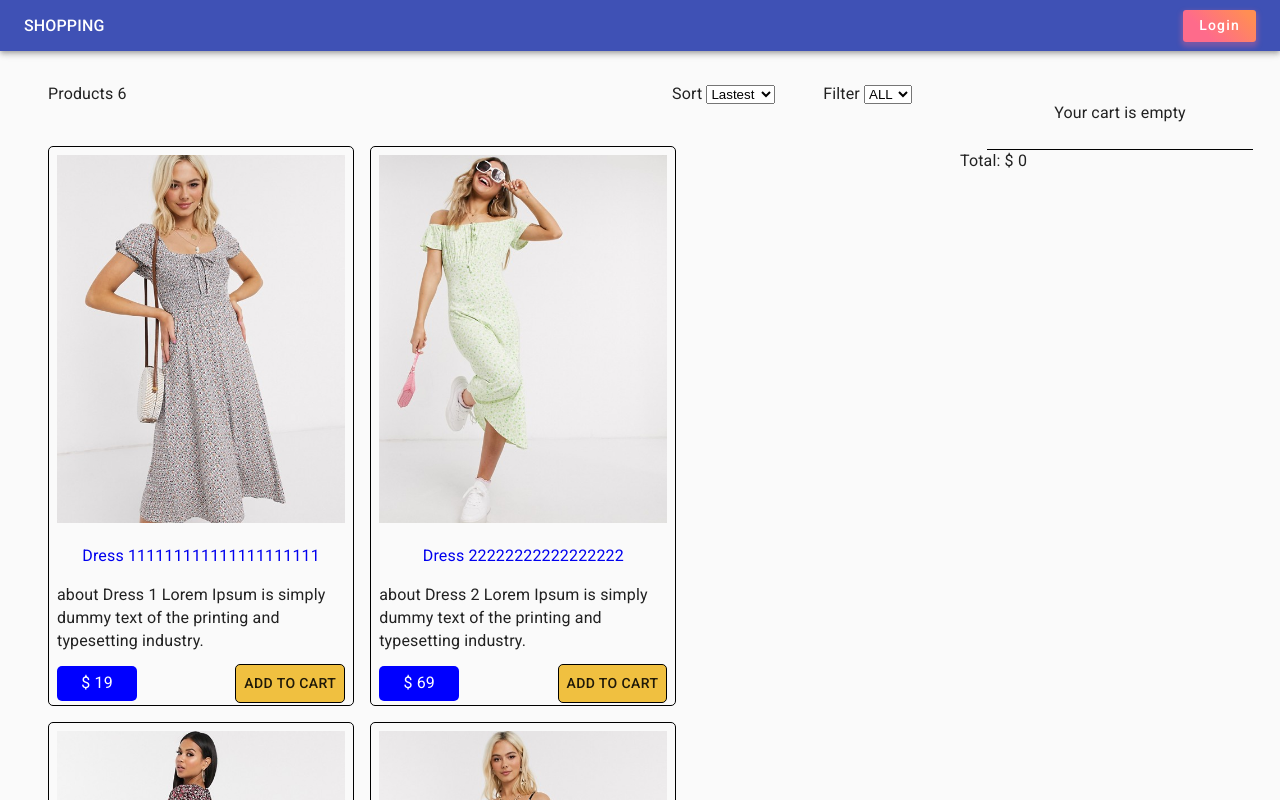
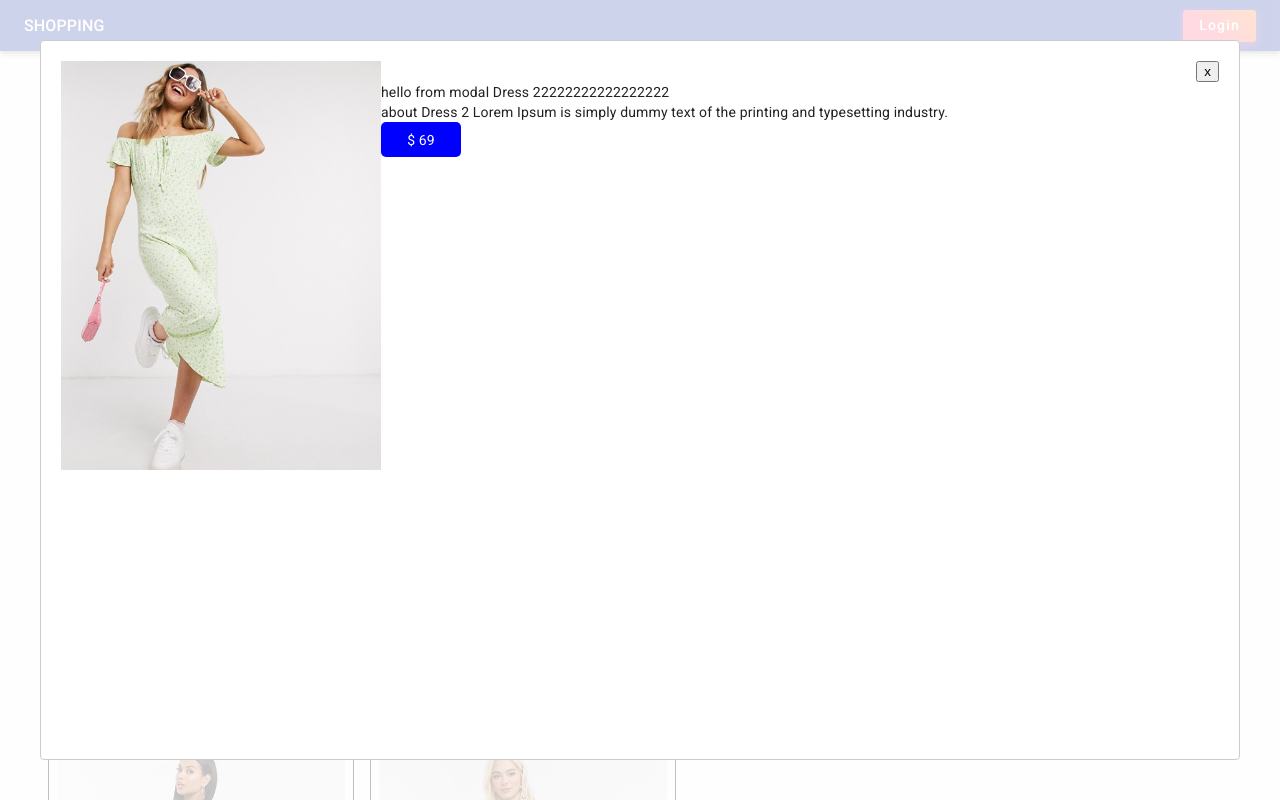
Before and after one commit to hthanhlong/shoppingcard, a React (Create React App) app in the folder shopping/: page / in a window 1280 px wide. Both pictures are taken after a click on the link "Dress 22222222222222222". Shown: the top 800 px of the page. Built offline with nearby package versions, Linux system fonts and the light colour scheme.

Commit message:
update modal

```diff
--- a/shopping/package.json
+++ b/shopping/package.json
@@ -12,6 +12,8 @@
     "classname": "0.0.0",
     "react": "^16.13.1",
     "react-dom": "^16.13.1",
+    "react-modal": "^3.11.2",
+    "react-reveal": "^1.2.2",
     "react-router-dom": "^5.2.0",
     "react-scripts": "3.4.1"
   },
--- a/shopping/src/App.css
+++ b/shopping/src/App.css
@@ -42,4 +42,7 @@ footer {
 
 .sidebararea {
   flex: 1 20rem;
+  display: flex;
+  flex-direction: column;
+  align-items: center;
 }
--- a/shopping/src/App.js
+++ b/shopping/src/App.js
@@ -6,16 +6,18 @@ import data from "./data.json";
 import Products from "./Components/products/Products";
 import Filter from "./Components/filter/Filter";
 import Cart from "./Components/Cart/Cart";
-import { purple } from "@material-ui/core/colors";
 
 function App() {
   const intialState = data.products;
   const [products, setProducts] = useState(intialState);
   const [size, setSize] = useState("");
   const [productsort, setProductsort] = useState("");
-  const [cartItem, setCartItem] = useState([]);
 
-  console.log(cartItem);
+  const [cartItem, setCartItem] = useState(
+    localStorage.getItem("cartItems")
+      ? JSON.parse(localStorage.getItem("cartItems"))
+      : []
+  );
 
   /// Quan ly filter
   const handleOnChangeFilter = (e) => {
@@ -79,17 +81,27 @@ function App() {
         item.count++;
         alreadyInCart = true;
       }
+      localStorage.setItem("cartItems", JSON.stringify(newCartItem));
     });
     if (!alreadyInCart) {
       // them san pham moi
       newCartItem.push({ ...product, count: 1 });
     }
     setCartItem(newCartItem); /// set gia trị cho mảng
+    localStorage.setItem("cartItems", JSON.stringify(newCartItem));
   };
 
   /// Remove Item in Cart
   const handleRemoveItem = (product) => {
-    setCartItem(cartItem.filter((item) => item._id !== product._id));
+    const cartItems = cartItem.filter((item) => item._id !== product._id);
+    setCartItem(cartItems);
+    localStorage.setItem("cartItems", JSON.stringify(cartItems));
+  };
+
+  const handleSubmitform = (order) => {
+    alert("Need to order");
+
+    console.log(order);
   };
 
   return (
@@ -112,7 +124,11 @@ function App() {
               <Products products={products} handleAddToCart={handleAddToCart} />
             </div>
             <div className="sidebararea">
-              <Cart cartItem={cartItem} handleRemoveItem={handleRemoveItem} />
+              <Cart
+                cartItem={cartItem}
+                handleRemoveItem={handleRemoveItem}
+                handleSubmitform2={handleSubmitform}
+              />
             </div>
           </div>
         </main>
--- a/shopping/src/Components/Cart/Cart.jsx
+++ b/shopping/src/Components/Cart/Cart.jsx
@@ -1,8 +1,30 @@
-import React from "react";
+import React, { useState } from "react";
 import "./styles.css";
+import { Fade, Zoom } from "react-reveal";
 
 const Cart = (props) => {
-  const { cartItem, handleRemoveItem } = props;
+  const { cartItem, handleRemoveItem, handleSubmitform2 } = props;
+  const [isOpenForm, setIsOpenForm] = useState(false);
+  const [name, setName] = useState("");
+  const [email, setEmail] = useState("");
+  const [address, setAddress] = useState("");
+
+  const handleOnChange = (e) => {
+    setName((e.target.name = e.target.value));
+    setEmail((e.target.email = e.target.value));
+    setAddress((e.target.address = e.target.value));
+  };
+
+  const handleSubmitform = (e) => {
+    e.preventDefault();
+    const order = {
+      name,
+      email,
+      address,
+      cartItem,
+    };
+    handleSubmitform2(order);
+  };
 
   return (
     <div className="cartcontent">
@@ -11,6 +33,7 @@ const Cart = (props) => {
           ? "Your cart is empty"
           : `You have ${cartItem.length} items in your cart`}
       </div>
+      <Fade left cascade>
         <div className="cartitem">
           {cartItem.map((item) => (
             <ul key={item._id}>
@@ -33,9 +56,61 @@ const Cart = (props) => {
             </ul>
           ))}
         </div>
+      </Fade>
+      {cartItem.length !== 0 && (
+        <div>
           <div className="cartbutton">
             Total: $ {cartItem.reduce((a, c) => a + c.price * c.count, 0)}
+            <div>
+              <button onClick={() => setIsOpenForm(!isOpenForm)}>
+                Proceed
+              </button>
             </div>
+          </div>
+        </div>
+      )}
+      {!isOpenForm ? (
+        ""
+      ) : (
+        <Zoom>
+          <div className="form">
+            <form>
+              <div className="formgroup">
+                <label>Name</label>
+                <input
+                  type="text"
+                  required
+                  name="name"
+                  onChange={handleOnChange}
+                ></input>
+              </div>
+              <div className="formgroup">
+                <label>Email</label>
+                <input
+                  type="email"
+                  required
+                  name="name"
+                  onChange={handleOnChange}
+                ></input>
+              </div>
+              <div className="formgroup">
+                <label>Address</label>
+                <input
+                  type="text"
+                  name="address"
+                  required
+                  onChange={handleOnChange}
+                ></input>
+              </div>
+              <div className="submitbutton">
+                <button type="submit" onClick={handleSubmitform}>
+                  Check Out
+                </button>
+              </div>
+            </form>
+          </div>
+        </Zoom>
+      )}
     </div>
   );
 };
--- a/shopping/src/Components/Cart/styles.css
+++ b/shopping/src/Components/Cart/styles.css
@@ -1,6 +1,7 @@
 .cartcontent {
   display: flex;
   flex-direction: column;
+  align-items: center;
 }
 .cartcount {
   display: flex;
@@ -20,9 +21,40 @@
   list-style: none;
   display: flex;
 }
+.carttitle {
+  word-wrap: break-word;
+  max-width: 15rem;
+}
 
 .cartitem img {
   width: 3rem;
   flex: 0 1;
   margin-right: 0.5rem;
 }
+.cartbutton {
+  display: flex;
+  align-items: flex-end;
+  flex-direction: column;
+  margin-left: 10rem;
+}
+/* form */
+.form {
+  display: flex;
+  flex-direction: column;
+  margin-top: 5rem;
+  align-items: center;
+  background-color: coral;
+  border-radius: 2px;
+  width: 20rem;
+}
+
+.formgroup {
+  margin: 2rem 0;
+  display: flex;
+  justify-content: space-between;
+  width: 18rem;
+}
+.submitbutton {
+  margin: 2rem 0;
+  text-align: center;
+}
--- a/shopping/src/Components/products/Products.jsx
+++ b/shopping/src/Components/products/Products.jsx
@@ -1,17 +1,37 @@
-import React from "react";
+import React, { useState } from "react";
 import "./styles.css";
 import { Button } from "@material-ui/core";
+import Fade from "react-reveal/Fade";
+import Modal from "react-modal";
+import { Zoom } from "react-reveal";
 
 const Products = (props) => {
   const { products, handleAddToCart } = props;
 
+  const [product, setProduct] = useState(null);
+  const [isOpenModal, setIsOpenModal] = useState(false);
+
+  const openModal = (product) => {
+    setProduct(product);
+    setIsOpenModal(true);
+  };
+  const closeModal = () => {
+    setIsOpenModal(false);
+  };
+
   return (
+    <div>
+      <Fade bottom cascade>
         <ul className="products">
           {products.map((product) => (
             <li key={product._id}>
               <div className="product">
                 <a href="#">
-              <img src={product.image} alt="productimage"></img>
+                  <img
+                    onClick={() => openModal(product)}
+                    src={product.image}
+                    alt="productimage"
+                  ></img>
                   <p>{product.title}</p>
                 </a>
                 <span className="producttext">{product.description}</span>
@@ -27,6 +47,27 @@ const Products = (props) => {
             </li>
           ))}
         </ul>
+      </Fade>
+      {product && (
+        <Modal isOpen={isOpenModal}>
+          <Zoom>
+            <div className="modalmain">
+              <img src={product.image} alt="productimage"></img>
+              <div className="modalcontent">
+                <div className="buttonmodal">
+                  <button onClick={closeModal}>
+                    {""}x{""}
+                  </button>
+                </div>
+                <div>hello from modal {product.title}</div>
+                <span className="producttext">{product.description}</span>
+                <div className="productprice">$ {product.price}</div>
+              </div>
+            </div>
+          </Zoom>
+        </Modal>
+      )}
+    </div>
   );
 };
 
--- a/shopping/src/Components/products/styles.css
+++ b/shopping/src/Components/products/styles.css
@@ -3,9 +3,13 @@
   display: flex;
   flex-wrap: wrap;
 }
+.products p {
+  word-wrap: break-word;
+  width: 18rem;
+}
 .products li {
   flex: 0 1;
-  height: 35rem;
+  max-height: 40rem;
   margin: 0.5rem;
   padding: 0.5rem;
   border: 1px solid black;
@@ -49,3 +53,18 @@
   border: 1px solid black;
   border-radius: 5px;
 }
+.modalmain {
+  display: flex;
+  flex-direction: row;
+}
+.modalmain img {
+  width: 20rem;
+}
+.buttonmodal {
+  display: flex;
+  flex: 1;
+  justify-content: flex-end;
+}
+.modalcontent {
+  width: 55rem;
+}
--- a/shopping/src/data.json
+++ b/shopping/src/data.json
@@ -2,7 +2,7 @@
   "products": [
     {
       "_id": 1,
-      "title": "Dress 111111111111111111111",
+      "title": "Dress lfhfjfhskdjfhskdjdh",
       "image": "/images/dress1.jpg",
       "description": "about Dress 1 Lorem Ipsum is simply dummy text of the printing and typesetting industry.",
       "price": 19,
```
Also changed, not shown: 1 other file (tests, documents, lock files or other folders). Lines whose indentation alone changed are shown as unchanged.
